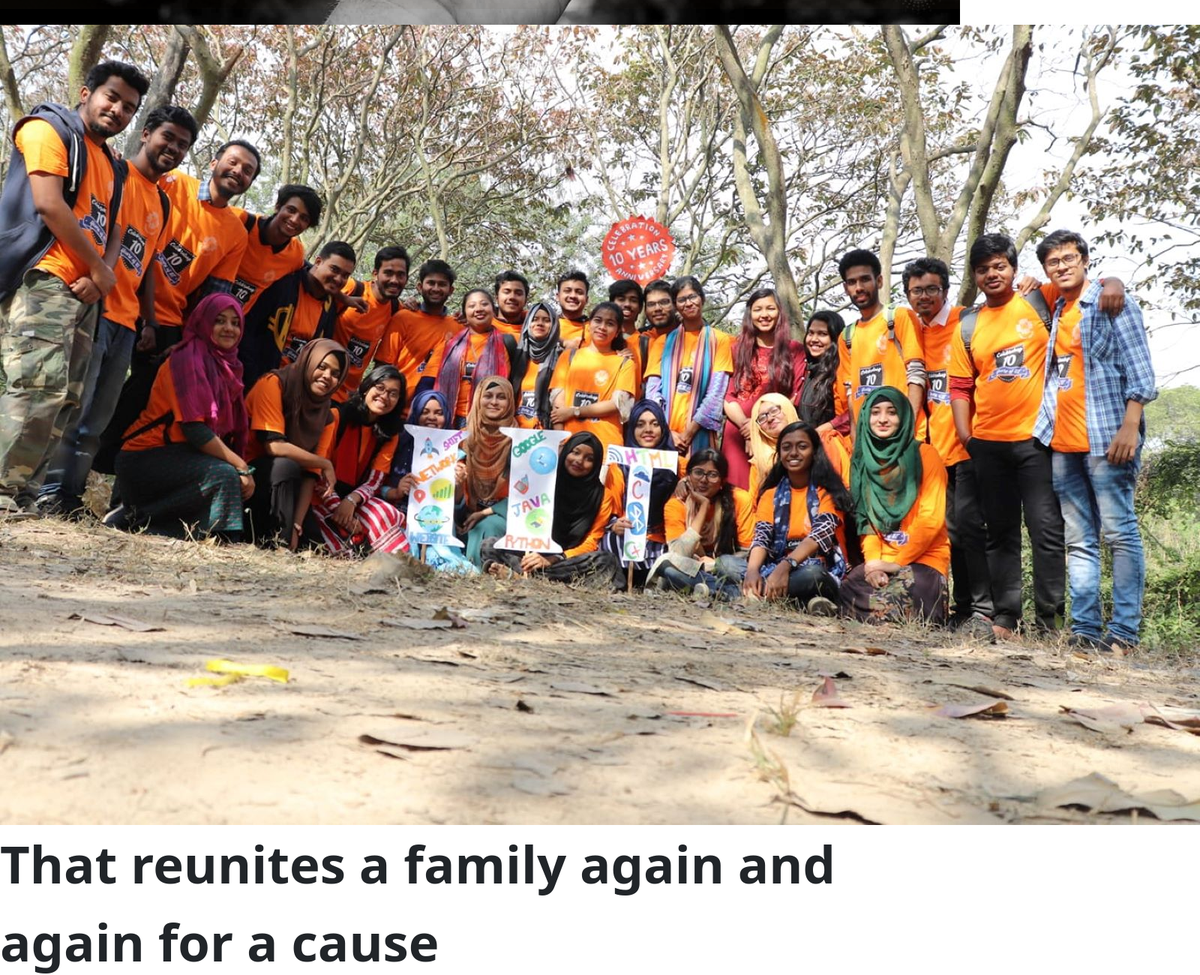
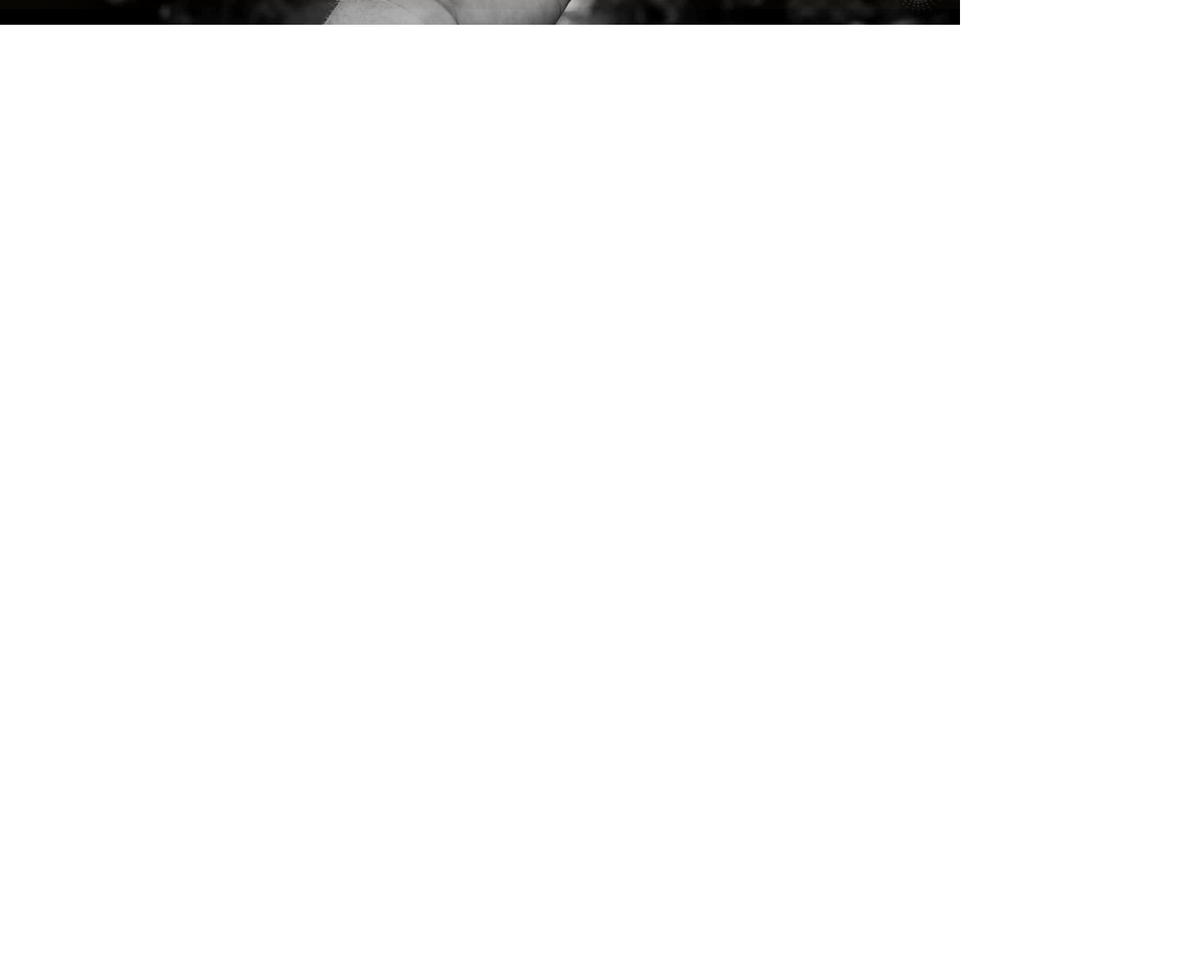
Before and after one commit to Sahal2000/ostitto, a plain HTML site: page index.html in a window 1280 px wide. Shown: the part 1397-2697 px from the top of the page at 75% size, 1600 px wide, since content can reach past the window. After the commit the page ends 1430 px from the top, so only its background shows below. Drawn offline with nearby package versions, Linux system fonts and the light colour scheme.

Commit message:
2nd commit

```diff
--- a/index.html
+++ b/index.html
@@ -106,13 +106,7 @@
 
 </section>
 
-<div class="footer">
-    <div>
-        <img src="resources/bottom.jpg" alt="">
-        <p id="footer-line">That reunites a family again and again for a cause</p>
-    </div>
 
-</div>
 
 
     <script src="https://cdn.jsdelivr.net/npm/@popperjs/core@2.9.1/dist/umd/popper.min.js"
```
